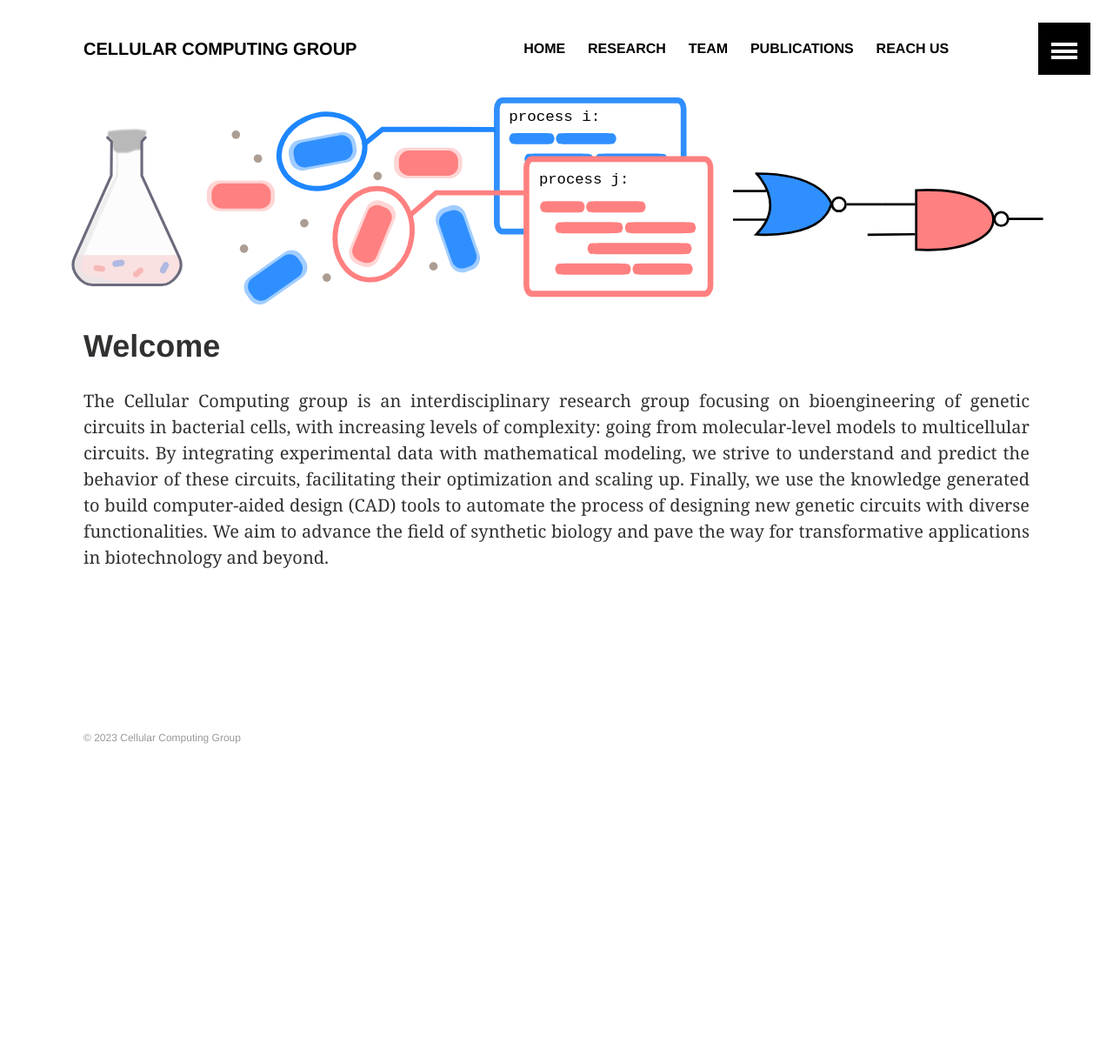
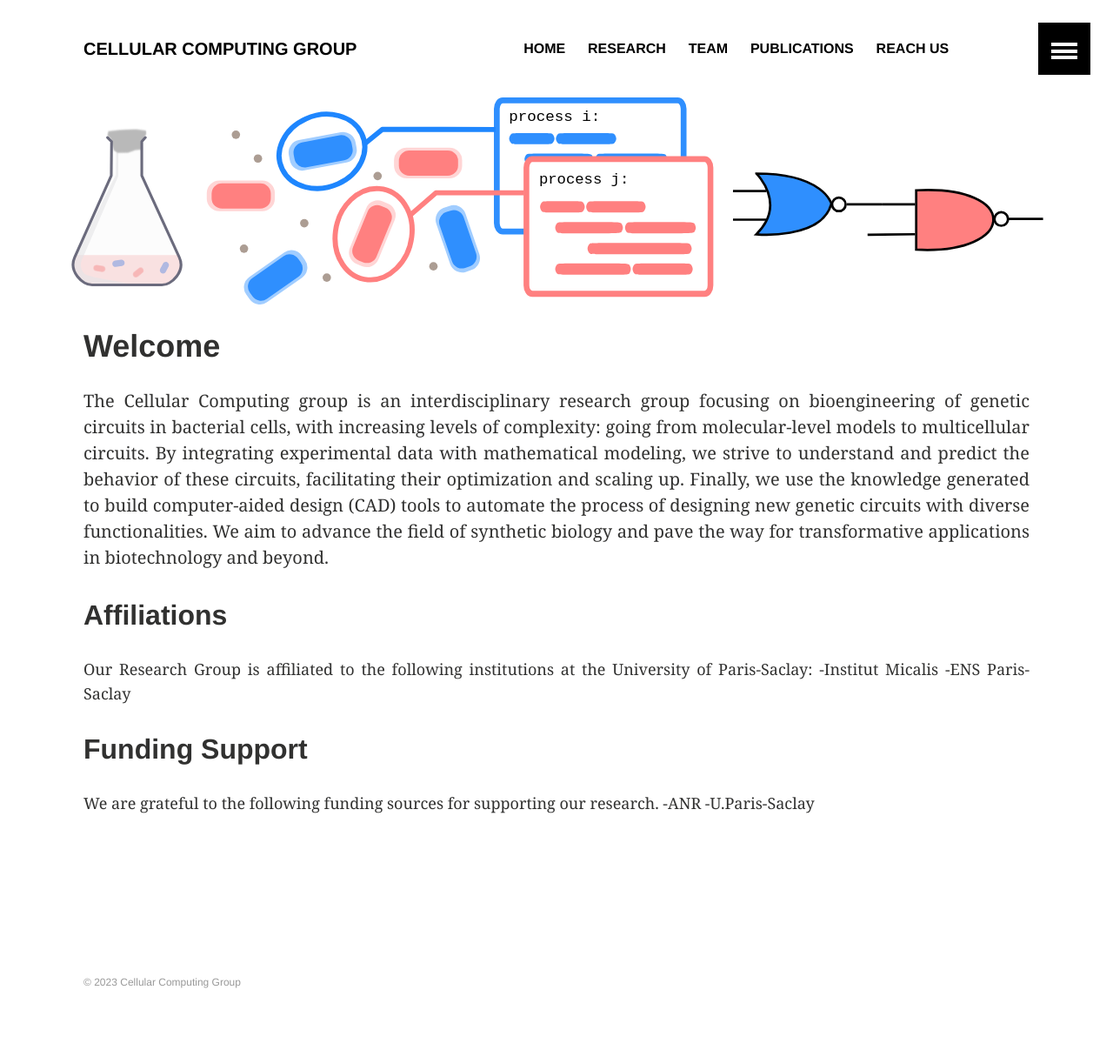
Before and after one commit to ROBACON/team-website, a Jekyll site: the page built from index.md, in a window 1280 px wide. Shown: the whole page at 87% size. Built offline with Jekyll 4.4.1, drawn with Linux system fonts in a browser that asks for light colours; before the commit the page ends 934 px from its top, so only the background shows below that.

Commit message:
Update index.md
Affiliations and funding test

```diff
--- a/index.md
+++ b/index.md
@@ -17,6 +17,16 @@ new genetic circuits with diverse functionalities. We aim to advance the field
 of synthetic biology and pave the way for transformative applications in
 biotechnology and beyond.
 
+## Affiliations
+Our Research Group is affiliated to the following institutions at the University of Paris-Saclay:
+-Institut Micalis
+-ENS Paris-Saclay
+
+## Funding Support
+We are grateful to the following funding sources for supporting our research.
+-ANR
+-U.Paris-Saclay
+
 <div class="tiles">
 {% for post in site.posts %}
 	{% include post-grid.html %}
```
